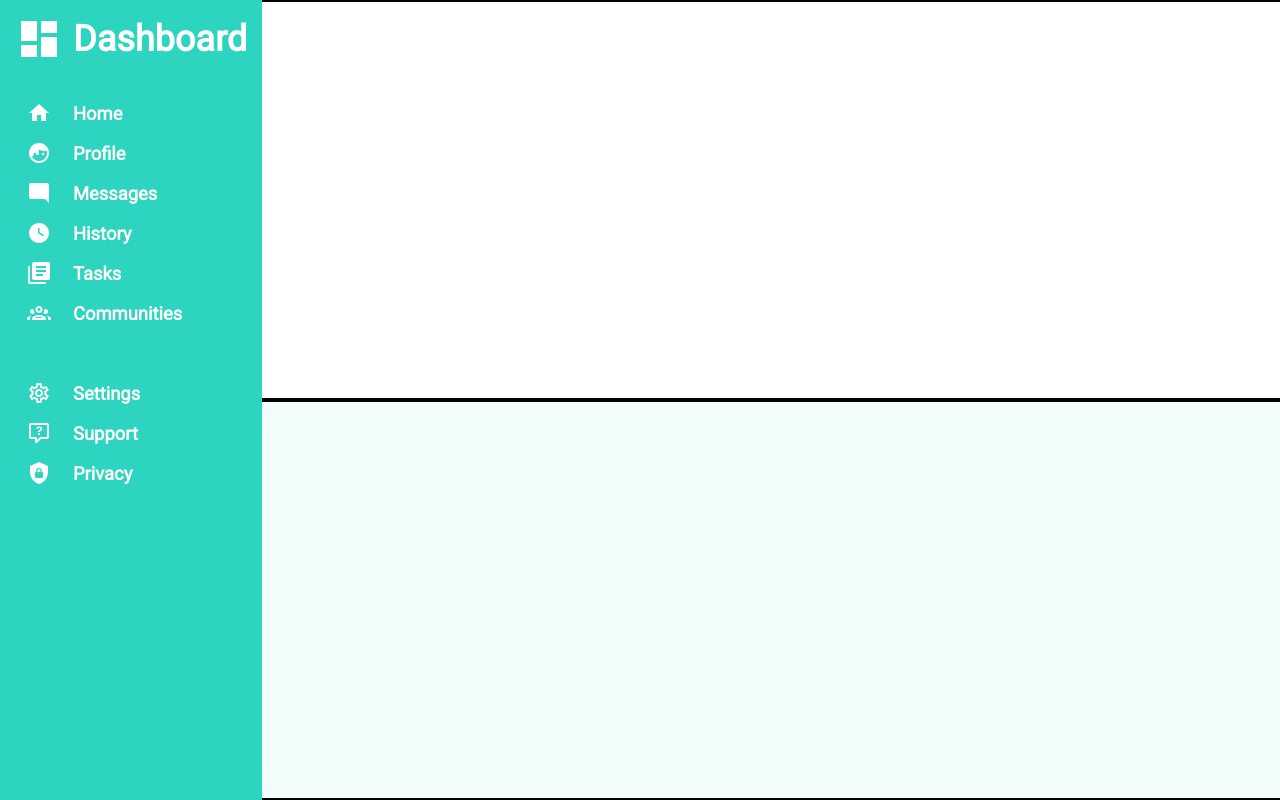
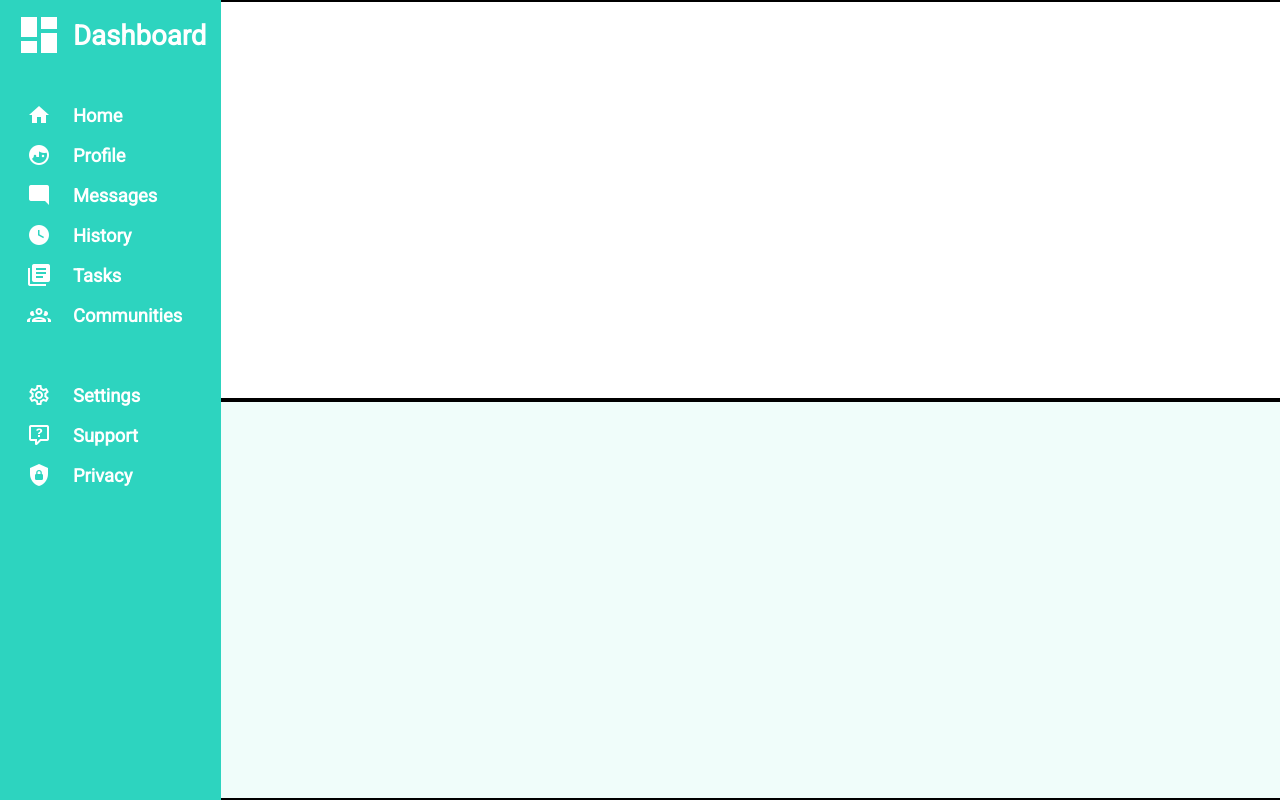
Before and after one commit to character-ignotus/Project--Admin_Dashboard, a plain HTML site: page index.html in a window 1280 px wide. Drawn offline with Linux system fonts and the light colour scheme.

Commit message:
Rework positioning of sidebar elements

```diff
--- a/index.html
+++ b/index.html
@@ -11,38 +11,30 @@
 <body>
     <div class="sidebar">
         <div class="icons">
-            <div>
-                <img src="Images/Icons/dashboard.png" alt="Logo image">
-            </div>
-            <div>
+                <img src="Images/Icons/dashboard.png" alt="Logo image"><br>
                 <img src="Images/Icons/home.png" alt="Home icon image">
                 <img src="Images/Icons/profile.png" alt="Profile icon image">
                 <img src="Images/Icons/messages.png" alt="Messages icon image">
                 <img src="Images/Icons/history.png" alt="History icon image">
                 <img src="Images/Icons/tasks.png" alt="Tasks icon image">
                 <img src="Images/Icons/communities.png" alt="Communities icon image">
-                <p></p>
+                <br>
                 <img src="Images/Icons/settings.png" alt="Settings icon image">
                 <img src="Images/Icons/support.png" alt="Support icon image">
                 <img src="Images/Icons/security.png" alt="Security icon image">
-            </div>
         </div>
         <div class="text">
-            <div>
-                <h2>Dashboard</h2>
-            </div>
-            <div>
+                <h2>Dashboard</h2><br>
                 <p>Home</p>
                 <p>Profile</p>
                 <p>Messages</p>
                 <p>History</p>
                 <p>Tasks</p>
                 <p>Communities</p>
-                <p></p>
+                <br>
                 <p>Settings</p>
                 <p>Support</p>
                 <p>Privacy</p>
-            </div>
         </div>
     </div>
     <div class="header"></div>
--- a/style.css
+++ b/style.css
@@ -10,7 +10,7 @@
 body {
     min-height: 100vh;
     display: grid;
-    grid-template-columns: 1fr 4.5fr;
+    grid-template-columns: 1fr 5fr;
 }
 
 .header, .main-content {
@@ -28,30 +28,15 @@ body {
     color: white;
 }
 
-.icons > div:nth-child(1) {
-    height: 48px;
-}
-
-.icons > div:nth-child(2) {
-    padding-top: 30px;
+.icons {
     display: grid;
     grid-auto-rows: 40px;
     justify-content: center;
+    justify-items: center;
     align-items: center;
 }
 
-.text > div:nth-child(1) {
-    height: 48px;
-    display: flex;
-    justify-content: start;
-    align-items: center;
-    font-size: 1.5rem;
-    font-weight: 1000;
-    padding-left: 10px;
-}
-
-.text > div:nth-child(2) {
-    padding-top: 30px;
+.text {
     display: grid;
     grid-auto-rows: 40px;
     font-size: 1.15rem;
@@ -59,7 +44,6 @@ body {
     align-items: center;
     padding-left: 10px;
 }
-
 
 .header {
     grid-column: 2 / 3;
```
